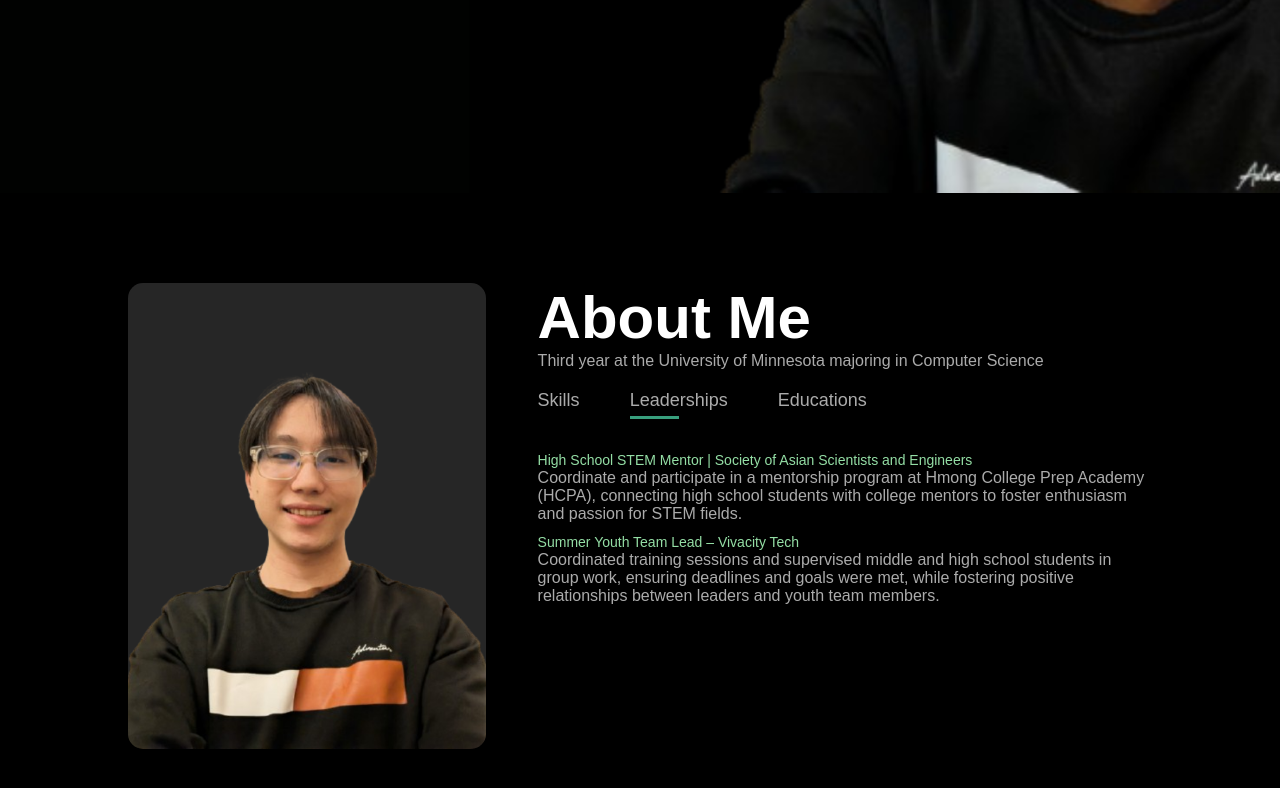
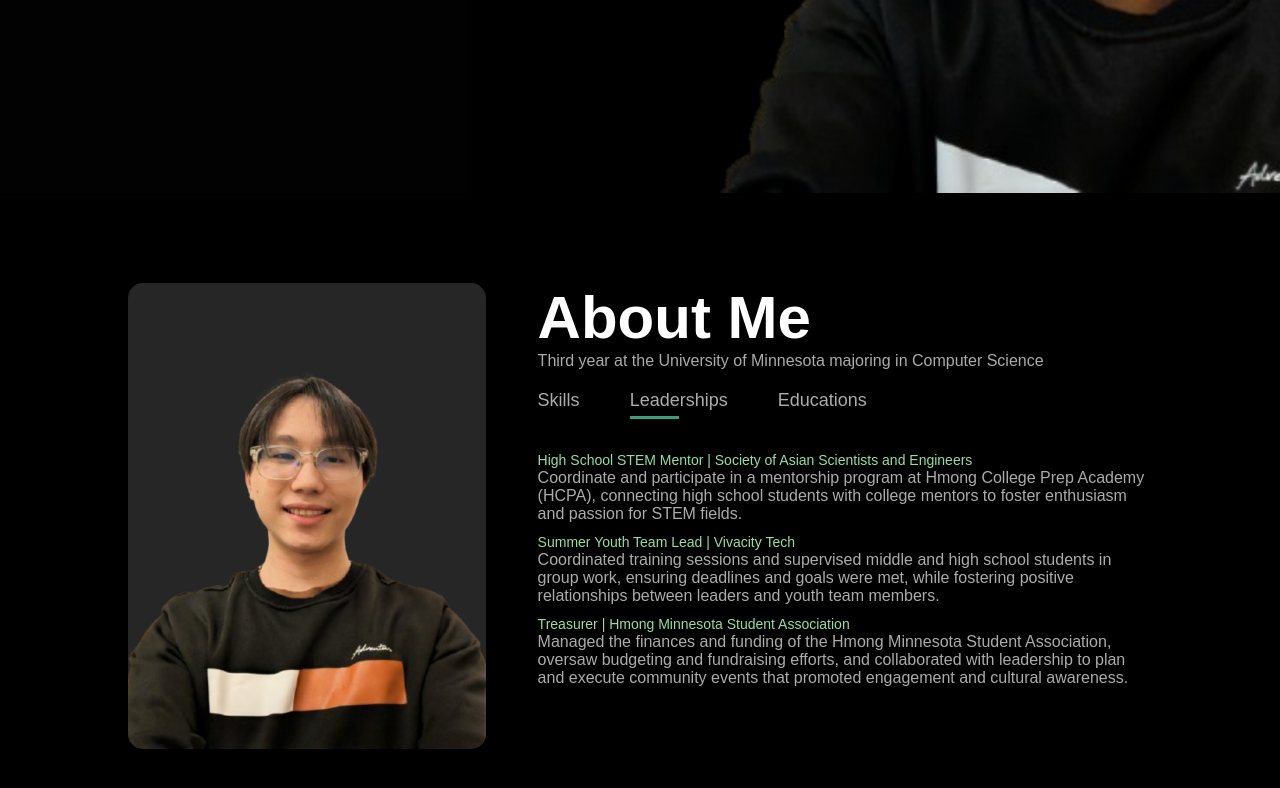
Before and after one commit to KongmengThao/PersonalWebsite, a plain HTML site: page index.html in a window 1280 px wide. Both pictures are taken after a click on the element "Leaderships". Shown: the part 607-1395 px from the top of the page. Drawn offline with Linux system fonts and the light colour scheme.

Commit message:
update leadership tab

```diff
--- a/index.html
+++ b/index.html
@@ -56,11 +56,17 @@
                             program at Hmong College Prep Academy (HCPA),
                             connecting high school students with college
                             mentors to foster enthusiasm and passion for STEM fields.</li>
-                        <li><span>Summer Youth Team Lead – Vivacity Tech</span><br>Coordinated training sessions and
+                        <li><span>Summer Youth Team Lead | Vivacity Tech</span><br>Coordinated training sessions and
                             supervised middle and high school students
                             in group work, ensuring deadlines and goals
                             were met, while fostering positive relationships
                             between leaders and youth team members.</li>
+                        <li><span>Treasurer | Hmong Minnesota Student Association</span>
+                            <br>Managed the finances and funding of the Hmong
+                                Minnesota Student Association, oversaw budgeting
+                            and fundraising efforts, and collaborated with
+                            leadership to plan and execute community events that
+                            promoted engagement and cultural awareness.</li>
                     </ul>
                 </div><div class="tab-contents" id="educations">
                     <ul>
```
